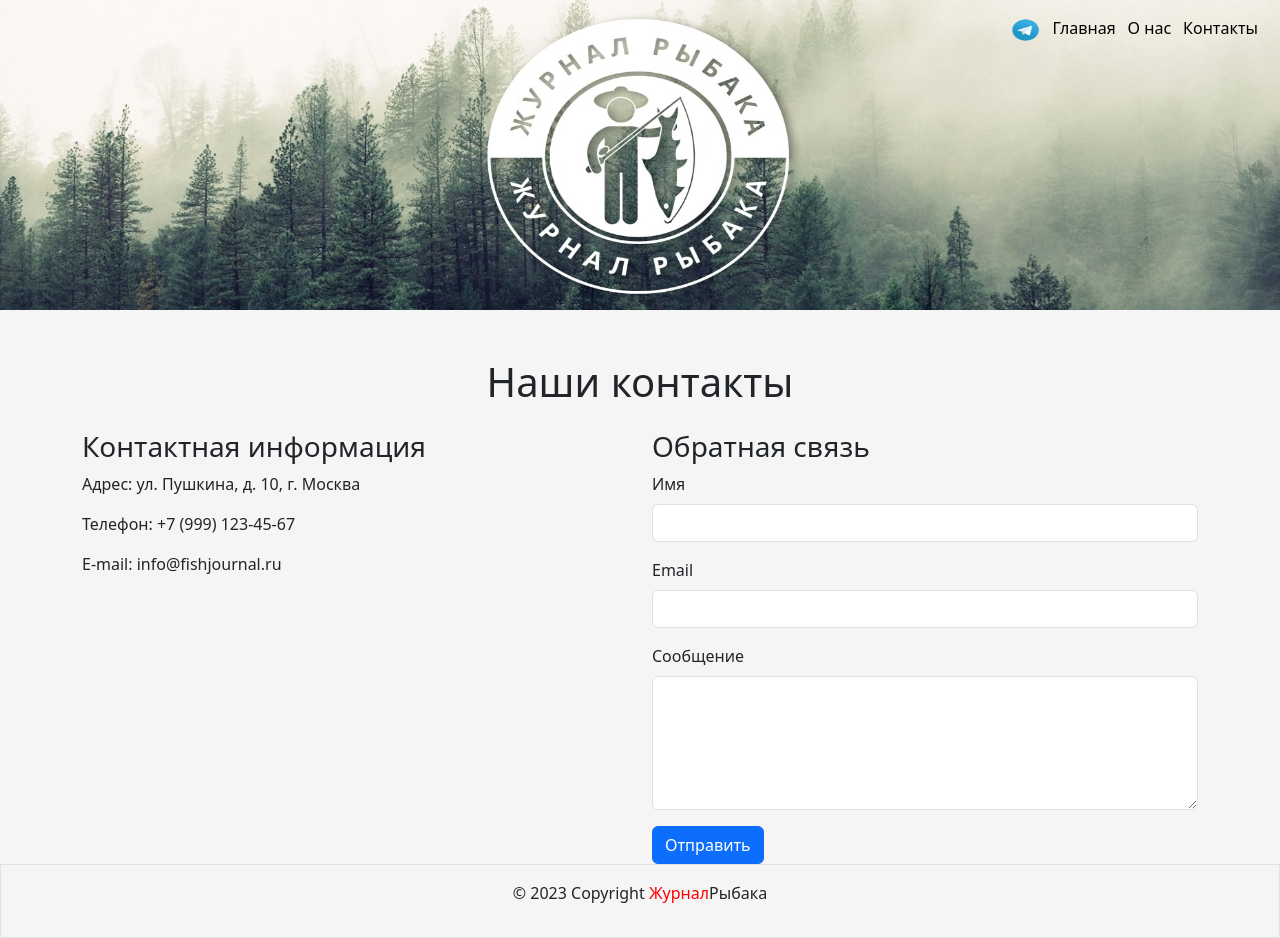
After one commit to DenisKtv/river_bot, a Django app: page /about/contacts/ in a window 1280 px wide. The commit adds this page. Run offline with Django 4.2, Linux system fonts and the light colour scheme; some libraries are stand-ins or nearby versions.

Commit message:
add templates for about_us and contacts

```diff
--- a/fisher_news/about/urls.py
+++ b/fisher_news/about/urls.py
@@ -5,6 +5,6 @@ from . import views
 app_name = 'about'
 
 urlpatterns = [
-    path('us/', views.AboutUsView.as_view(), name='about_us'),
+    path('us/', views.AboutUsView.as_view(), name='us'),
     path('contacts/', views.ContactView.as_view(), name='contacts'),
 ]
--- a/fisher_news/posts/urls.py
+++ b/fisher_news/posts/urls.py
@@ -4,12 +4,12 @@ from django.conf.urls.static import static
 
 from . import views
 
+app_name = 'posts'
 
-app_name = 'posts'
 urlpatterns = [
     path('', views.index, name='index'),
     path('news/<int:pk>/', views.news_detail, name='news_detail'),
-    path('group/<slug:slug>/', views.group_posts, name='group_posts'),
+    path('group/<slug:slug>/', views.group_posts, name='group_posts_list'),
 ]
 
 
--- /dev/null
+++ b/fisher_news/templates/about/contacts.html
@@ -0,0 +1,34 @@
+{% extends "wrapper.html" %}
+{% block title %}Контакты{% endblock %}
+
+{% block content %}
+<div class="container mt-5">
+    <h1 class="text-center mb-4">Наши контакты</h1>
+    <div class="row">
+        <div class="col-md-6">
+        <h3>Контактная информация</h3>
+        <p>Адрес: ул. Пушкина, д. 10, г. Москва</p>
+        <p>Телефон: +7 (999) 123-45-67</p>
+        <p>E-mail: info@fishjournal.ru</p>
+        </div>
+        <div class="col-md-6">
+        <h3>Обратная связь</h3>
+        <form>
+            <div class="mb-3">
+            <label for="name" class="form-label">Имя</label>
+            <input type="text" class="form-control" id="name" required>
+            </div>
+            <div class="mb-3">
+            <label for="email" class="form-label">Email</label>
+            <input type="email" class="form-control" id="email" required>
+            </div>
+            <div class="mb-3">
+            <label for="message" class="form-label">Сообщение</label>
+            <textarea class="form-control" id="message" rows="5" required></textarea>
+            </div>
+            <button type="submit" class="btn btn-primary">Отправить</button>
+        </form>
+        </div>
+    </div>
+  </div>
+{% endblock %}
--- /dev/null
+++ b/fisher_news/templates/includes/footer.html
@@ -0,0 +1 @@
+<p>© {% now 'Y' %} Copyright <span style="color: red;">Журнал</span>Рыбака</p>
--- a/fisher_news/templates/includes/header.html
+++ b/fisher_news/templates/includes/header.html
@@ -50,15 +50,17 @@
 <div class="header-container">
   <img src="{% static 'img/header.jpg' %}" class="header-img">
   <nav class="navbar">
-    <a class="navbar-brand" href="#">
+    <a class="navbar-brand" href="https://t.me/fish_journal">
       <img src="{% static 'img/tg.png' %}" alt="Telegram" width="30" height="24">
     </a>
-    <a href="#">Главная</a>
-    <a href="#">О нас</a>
-    <a href="#">Контакты</a>
+    <a href="{% url 'posts:index' %}">Главная</a>
+    <a href="{% url 'about:us' %}">О нас</a>
+    <a href="{% url 'about:contacts' %}">Контакты</a>
   </nav>
-  <form class="d-flex navbar-search" role="search">
-    <input class="form-control me-2" type="search" placeholder="Поиск по заголовку" aria-label="Поиск">
-    <button class="btn btn-outline-success" type="submit">Поиск</button>
-  </form>
+  {% if request.path == "/" %}
+    <form class="d-flex navbar-search" role="search">
+      <input class="form-control me-2" type="search" placeholder="Поиск по заголовку" aria-label="Поиск">
+      <button class="btn btn-outline-success" type="submit">Поиск</button>
+    </form>
+  {% endif %}
 </div>
--- a/fisher_news/templates/wrapper.html
+++ b/fisher_news/templates/wrapper.html
@@ -21,12 +21,15 @@
       <ul class="nav justify-content-center">
         {% for group in groups %}
           <li class="nav-item">
-            <a class="nav-link special" href="#">{{ group.name }}</a>
+            <a class="nav-link special" href="{% url 'posts:group_posts_list' group.slug %}">{{ group.name }}</a>
           </li>
         {% endfor %}
       </ul>
     </header>
     {% block content %}
     {% endblock %}
+    <footer class="border text-center py-3">
+      {% include "includes/footer.html" %}
+    </footer>
   </body>
 </html>
```
Also changed, not shown: fisher_news/templates/about/us.html (added, +30 -0 lines), fisher_news/static/img/about-us.jpg (added), 1 other file.
